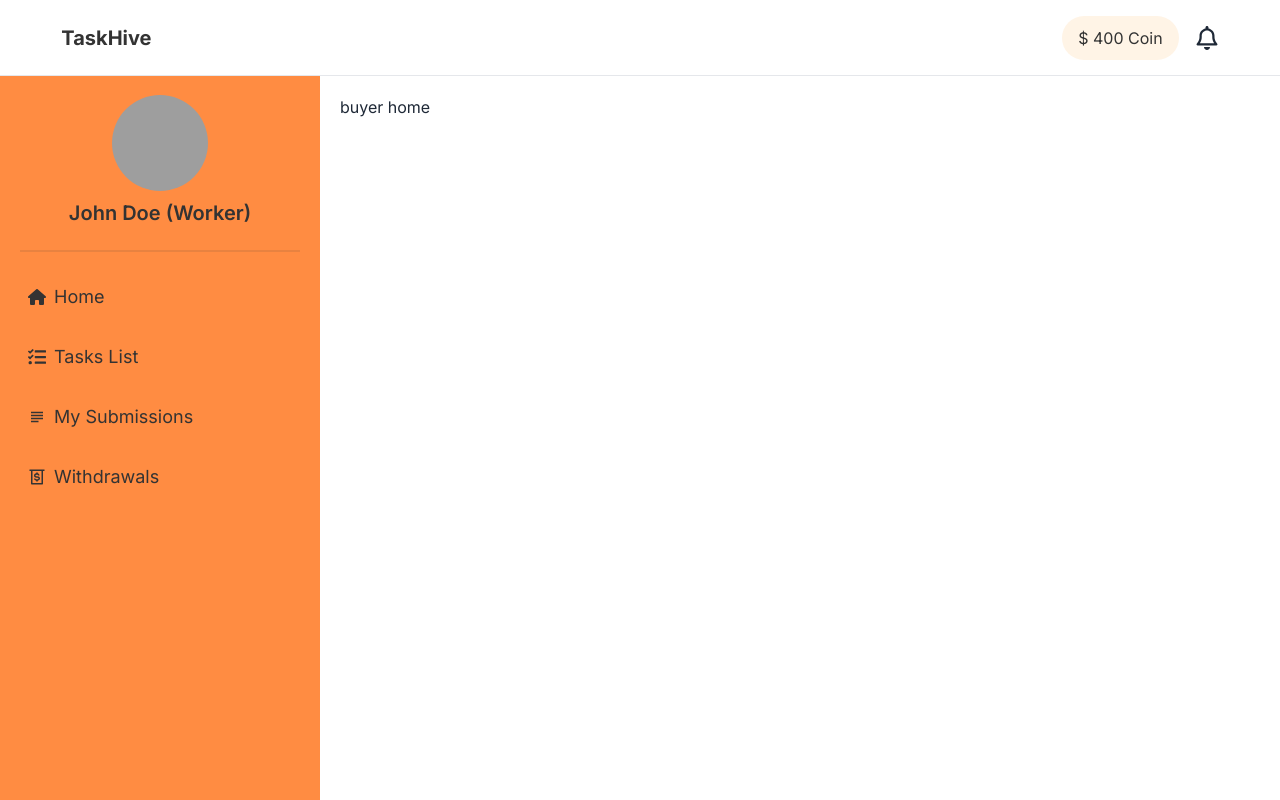
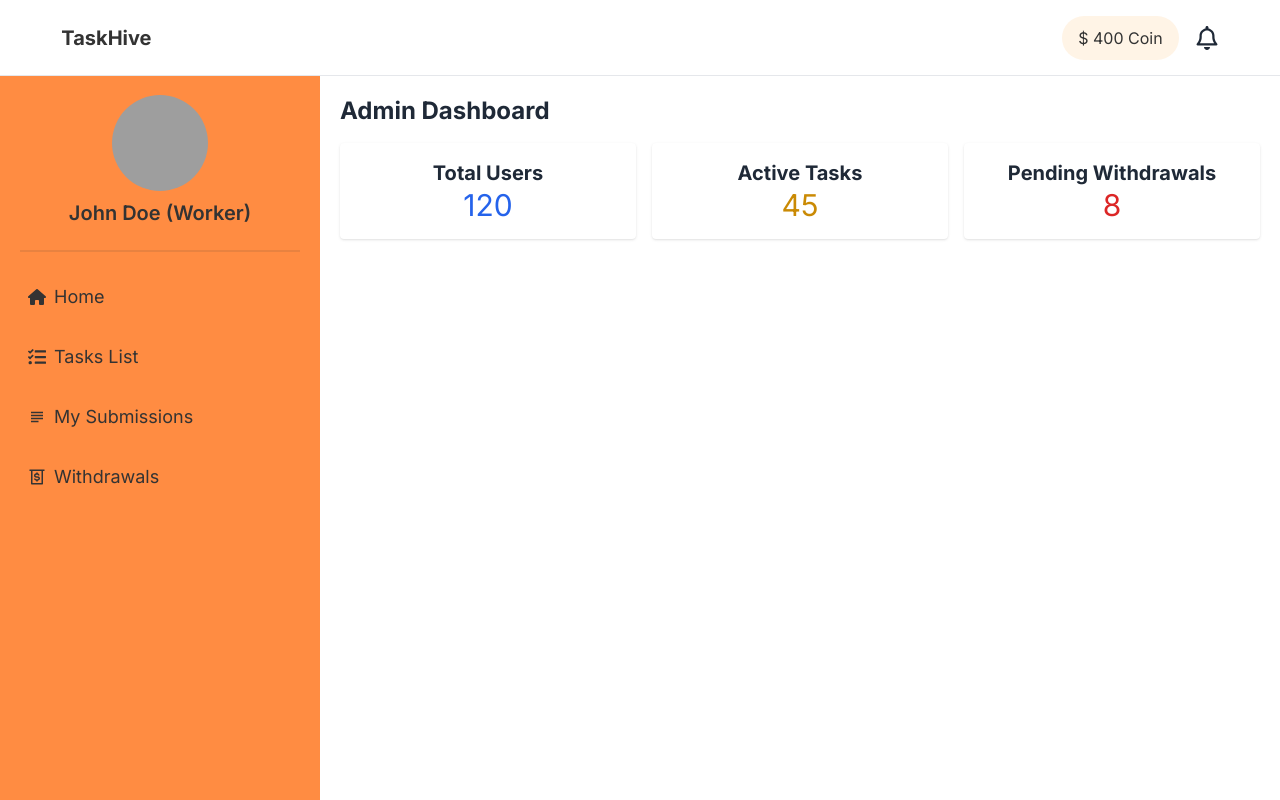
Before and after one commit to sharifuzzaman16/task-hive, a React (Vite) app: page /dashboard in a window 1280 px wide. Built offline with nearby package versions, Linux system fonts and the light colour scheme; grey boxes are pictures that could not be loaded.

Commit message:
used placeholder data and designed a sample dashboard home for the worker and admin

```diff
--- a/src/layouts/DashboardLayout/DashboardLayout.jsx
+++ b/src/layouts/DashboardLayout/DashboardLayout.jsx
@@ -8,7 +8,7 @@ import AdminHome from "../../pages/Dashboard/Admin/AdminHome/AdminHome";
 const DashboardLayout = () => {
     // Replace this with your actual authentication or context data
     const user = {
-        role: "buyer", // Example: "worker", "buyer", or "admin"
+        role: "admin", // Example: "worker", "buyer", or "admin"
     };
 
     // Determine which component to show based on the user's role
--- a/src/pages/Dashboard/Admin/AdminHome/AdminHome.jsx
+++ b/src/pages/Dashboard/Admin/AdminHome/AdminHome.jsx
@@ -1,11 +1,25 @@
-import React from 'react';
+import React from "react";
 
 const AdminHome = () => {
-    return (
-        <div>
-           admin home
+  return (
+    <div>
+      <h1 className="text-2xl font-bold mb-4">Admin Dashboard</h1>
+      <div className="grid grid-cols-1 md:grid-cols-3 gap-4">
+        <div className="bg-white p-4 shadow rounded text-center">
+          <h2 className="text-xl font-bold">Total Users</h2>
+          <p className="text-3xl text-blue-600">120</p>
         </div>
-    );
+        <div className="bg-white p-4 shadow rounded text-center">
+          <h2 className="text-xl font-bold">Active Tasks</h2>
+          <p className="text-3xl text-yellow-600">45</p>
+        </div>
+        <div className="bg-white p-4 shadow rounded text-center">
+          <h2 className="text-xl font-bold">Pending Withdrawals</h2>
+          <p className="text-3xl text-red-600">8</p>
+        </div>
+      </div>
+    </div>
+  );
 };
 
 export default AdminHome;
--- a/src/pages/Dashboard/Worker/WorkerHome/WorkerHome.jsx
+++ b/src/pages/Dashboard/Worker/WorkerHome/WorkerHome.jsx
@@ -1,11 +1,25 @@
-import React from 'react';
+import React from "react";
 
 const WorkerHome = () => {
-    return (
-        <div>
-            worker home
+  return (
+    <div>
+      <h1 className="text-2xl font-bold mb-4">Worker Dashboard</h1>
+      <div className="grid grid-cols-1 md:grid-cols-3 gap-4">
+        <div className="bg-white p-4 shadow rounded text-center">
+          <h2 className="text-xl font-bold">Total Submissions</h2>
+          <p className="text-3xl text-blue-600">15</p>
         </div>
-    );
+        <div className="bg-white p-4 shadow rounded text-center">
+          <h2 className="text-xl font-bold">Pending Submissions</h2>
+          <p className="text-3xl text-yellow-600">5</p>
+        </div>
+        <div className="bg-white p-4 shadow rounded text-center">
+          <h2 className="text-xl font-bold">Total Earnings</h2>
+          <p className="text-3xl text-green-600">$200</p>
+        </div>
+      </div>
+    </div>
+  );
 };
 
 export default WorkerHome;
```
